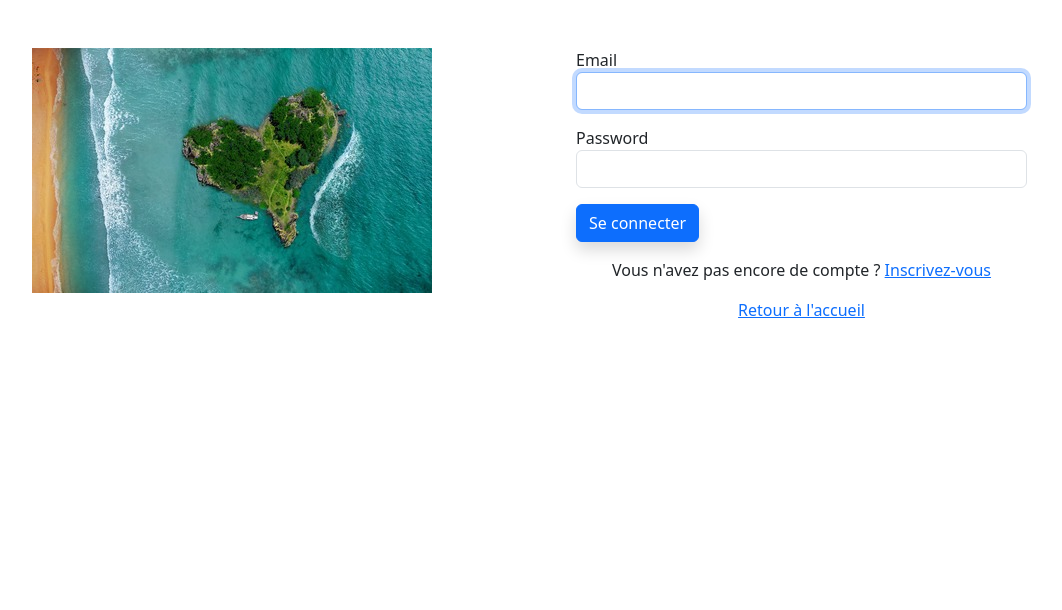
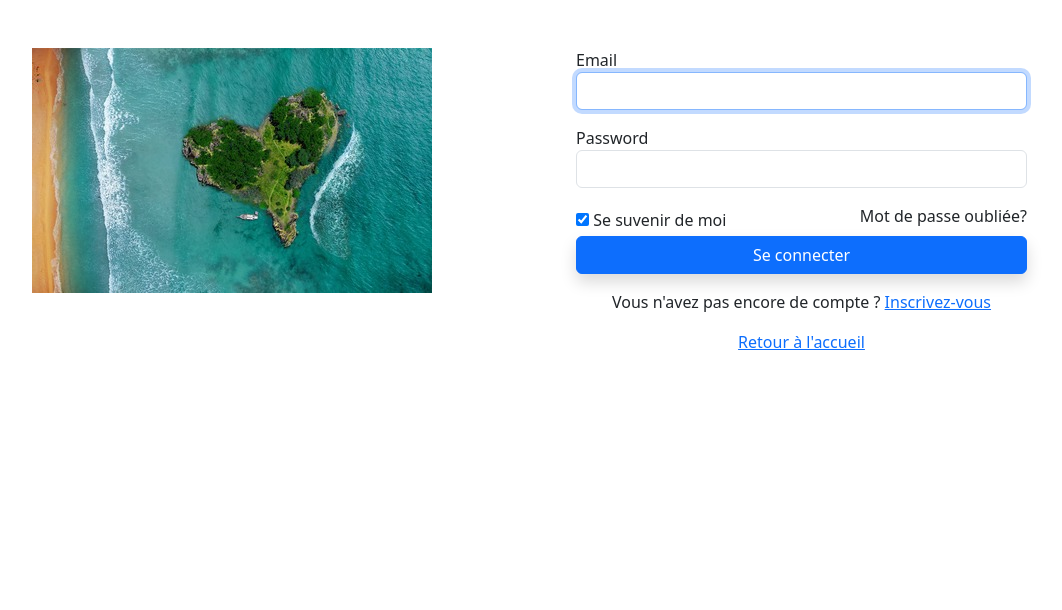
Before and after one commit to Ivana2024/projet_blog20, a Symfony app: template templates/pages/visitor/authentication/login.html.twig in a window 1280 px wide. Shown: the part 56-666 px from the top of the page, without its empty margins (171-1233 px from the left). Run offline with Twig, Linux system fonts and the light colour scheme; the template is opened without the code that fills it, so the values that code supplies are empty; some libraries are stand-ins or nearby versions.

Commit message:
sprint2-ticket3-feat: L'utilisateur peut choisir de garder sa session active ou pas.

```diff
--- a/templates/pages/visitor/authentication/login.html.twig
+++ b/templates/pages/visitor/authentication/login.html.twig
@@ -32,20 +32,34 @@
                                 <input type="email" value="{{ last_username }}" name="email" id="inputEmail" class="form-control"
                                 autocomplete="email" required autofocus>
                             </div>
+
                             <div class="mb-3">
                                 <label for="inputPassword">Password</label>
                                 <input type="password" name="password" id="inputPassword" class="form-control"
                                 autocomplete="current-password" required>
                             </div>
+                            <div class="mb-3">
+                                <div class="row">
+                                    <div class="col-md-6 my-1 "
+                                    <label>
+                                        <input type="checkbox" name="_remember_me" checked>
+                                      Se suvenir de moi
+                                    </label>
+                                    </div>
+                                    <div class="col-md-6 text-lg-end"
+                                      <a href="">Mot de passe oubliée?</a>
+                                    </div>
+                            </div>
                             <input type="hidden" name="_csrf_token" value="{{ csrf_token('authenticate') }}">
 
                             {# <div class="checkbox mb-3">
                                 <label>
-                                    <input type="checkbox" name="_remember_me"> Remember me
+                                      <input type="checkbox" name="_remember_me"> Remember me
                                 </label> #}
                             <div>
-                                <input type="submit" class="btn btn-primary shadow" value="Se connecter"
+                                <input formenovalidate type="submit" class="w-100 btn btn-primary shadow" value="Se connecter"
                             </div>
+
 
                         </form>
                             <div class="text-center mt-3">
```
